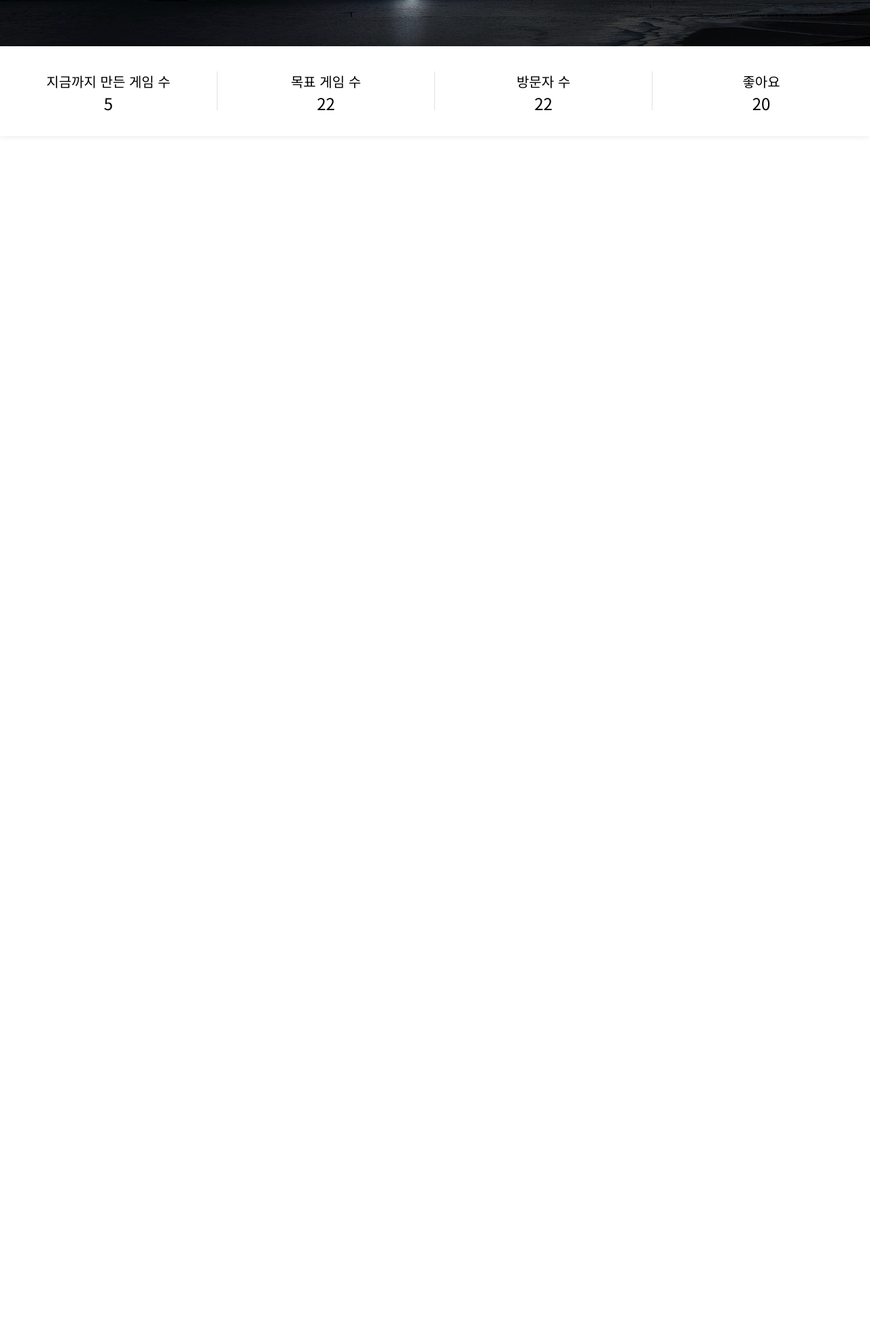
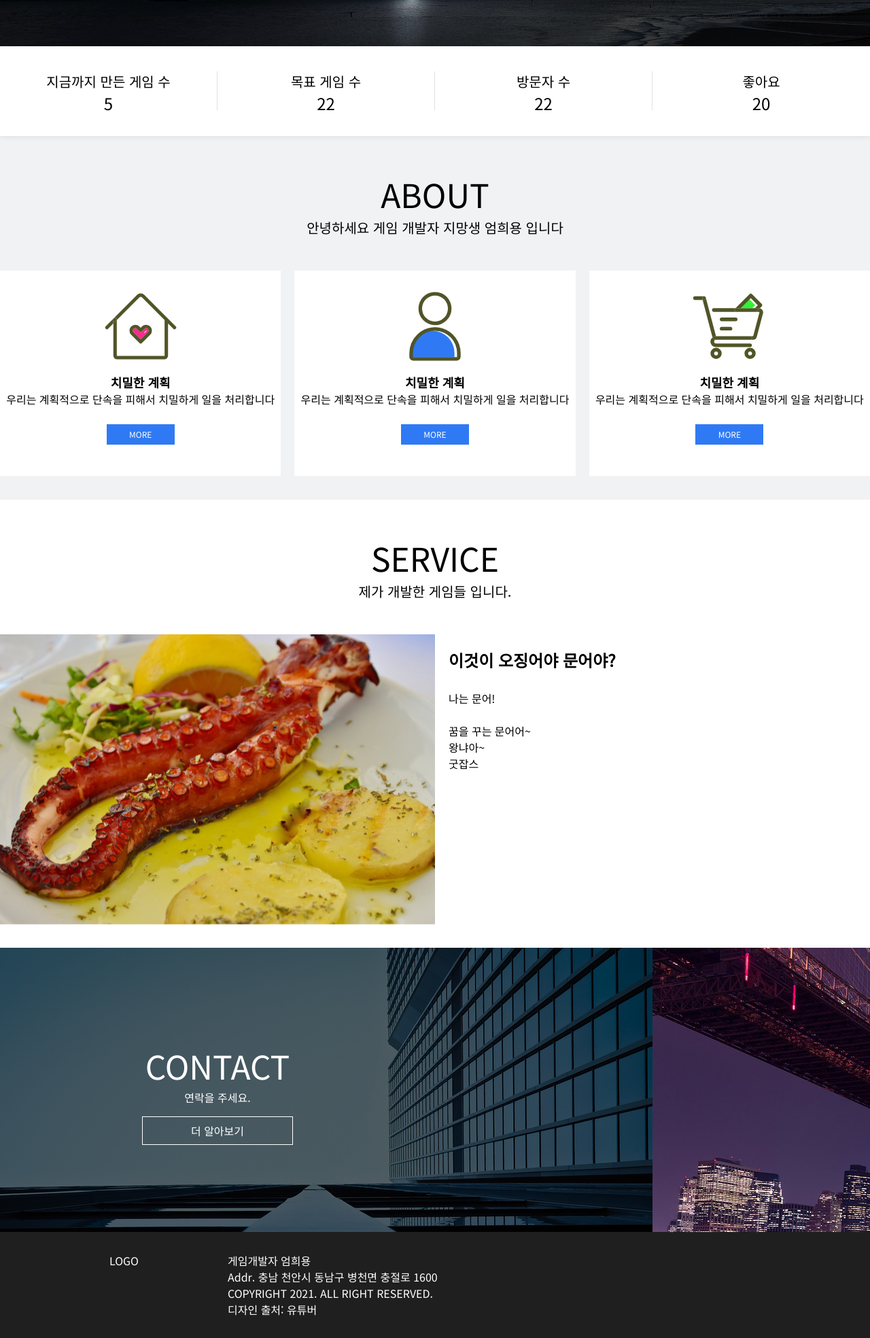
Before and after one commit to MomDra/GameWebPage, a PHP site: page /home.html in a window 1280 px wide. Shown: the part 584-2552 px from the top of the page at 68% size. Before the commit the page ends 747 px from the top, so only its background shows below. Run offline with PHP 8.4, Linux system fonts and the light colour scheme.

Commit message:
Copy tmp

```diff
--- a/4/home.html
+++ b/4/home.html
@@ -7,7 +7,7 @@
     <title>MomDraStudio</title>
     <link rel="preconnect" href="https://fonts.gstatic.com">
     <link rel="preconnect" href="https://fonts.gstatic.com">
-<link href="https://fonts.googleapis.com/css2?family=Noto+Sans+KR&display=swap" rel="stylesheet">
+    <link href="https://fonts.googleapis.com/css2?family=Noto+Sans+KR&display=swap" rel="stylesheet">
     <link rel="stylesheet" type="text/css" href="style.css">
 </head>
 <body>
@@ -22,9 +22,9 @@
                 </div>
                 <ul class="nav">
                     <li><a href="#">HOME</a></li>
-                    <li><a href="#">ABOUT</a></li>
-                    <li><a href="#">SERVICE</a></li>
-                    <li><a href="#">CONTACT</a></li>
+                    <li><a href="#link_main_text0">ABOUT</a></li>
+                    <li><a href="#link_main_text1">SERVICE</a></li>
+                    <li><a href="#link_main_text2">CONTACT</a></li>
                 </ul>
             </div>
             <div class="intro_text">
@@ -60,8 +60,97 @@
                 </div>
             </li>
         </ul>
+        <!-- amount end -->
 
+        <div class="main_text0" id="link_main_text0">
+            <h1>ABOUT</h1>
+            <div class="contents1">안녕하세요 게임 개발자 지망생 엄희용 입니다</div>
 
+            <ul class="icons">
+                <li>
+                    <div class="icon_img">
+                        <img src="img/icon3.svg">
+                    </div>
+                    <div class="contents1_bold">치밀한 계획</div>
+                    <div class="contents2">
+                        우리는 계획적으로 단속을 피해서 치밀하게 일을 처리합니다
+                    </div>
+                    <div class="more">
+                        MORE
+                    </div>
+                </li>
+                <li>
+                    <div class="icon_img">
+                        <img src="img/icon0.svg">
+                    </div>
+                    <div class="contents1_bold">치밀한 계획</div>
+                    <div class="contents2">
+                        우리는 계획적으로 단속을 피해서 치밀하게 일을 처리합니다
+                    </div>
+                    <div class="more">
+                        MORE
+                    </div>
+                </li>
+                <li>
+                    <div class="icon_img">
+                        <img src="img/icon2.svg">
+                    </div>
+                    <div class="contents1_bold">치밀한 계획</div>
+                    <div class="contents2">
+                        우리는 계획적으로 단속을 피해서 치밀하게 일을 처리합니다
+                    </div>
+                    <div class="more">
+                        MORE
+                    </div>
+                </li>
+            </ul>
+        </div>
+        <!-- main_text0 end -->
+
+        <div class="main_text1" id="link_main_text1">
+            <h1>SERVICE</h1>
+            <div class="contents1">제가 개발한 게임들 입니다.</div>
+            <div class="service">
+                <div class="game_photo">
+                    <img src="img/food.png">
+                </div>
+                <div class="contents2">
+                    <h2>이것이 오징어야 문어야?</h2>
+                    나는 문어!
+                    <br>
+                    <br> 꿈을 꾸는 문어어~
+                    <br> 왕냐아~
+                    <br> 굿잡스
+                </div>
+            </div>
+        </div>
+        <!-- main_text1 end -->
+
+        <div class="main_text2" id="link_main_text2">
+            <ul>
+                <li>
+                    <div><h1>CONTACT</h1></div>
+                    <div>연락을 주세요.</div>
+                    <div class="more2">
+                        더 알아보기
+                    </div>
+                </li>
+                <li></li>
+            </ul>
+        </div>
+        <!-- main_text2 end -->
+
+        <footer>
+            <div>
+                LOGO
+            </div>
+            <div>
+                게임개발자 엄희용<br>
+                Addr. 충남 천안시 동남구 병천면 충절로 1600<br>
+                COPYRIGHT 2021. ALL RIGHT RESERVED.<br>
+                디자인 출처: 유튜버
+            </div>
+        </footer>
     </div>
 </body>
 </html>
--- a/4/style.css
+++ b/4/style.css
@@ -16,6 +16,16 @@ h1{
 .contents1{
     font-size: 20px;
     font-weight: lighter;
+}
+
+.contents1_bold{
+    font-size: 18px;
+    font-weight: bold;
+}
+
+.contents3{
+    font-size: 14px;
+    font-weight: 100;
 }
 
 .result{
@@ -114,3 +124,138 @@ h1{
 .amount > li:not(:last-child) > div{
     border-right: 1px solid #e1e1e1;
 }
+
+/* main_text */
+
+.main_text0{
+    width: 100%;
+    height: 601px;
+    margin-top: -132px;
+    background-color: #f1f2f3;
+}
+
+.main_text0 > h1{
+    padding-top: 116px;
+    text-align: center;
+}
+
+.main_text0 > .contents1{
+    text-align: center;
+}
+
+.icons{
+    display: flex;
+    width: 1280px;
+    margin: auto;
+}
+
+.icons > li{
+    flex: 1;
+    height: 302px;
+    background-color: white;
+    /* margin-top: 49px; */
+    margin-top: 49px;
+    text-align: center;
+}
+
+.icons > li > .icon_img{
+    margin-top: 18px;
+}
+
+.icons > li:not(:last-child){
+    margin-right: 20px;
+}
+
+.icons .contents2{
+    width: 240;
+    margin: auto;
+}
+
+.more{
+    width: 100px;
+    height: 30px;
+    background-color: #2f7af4;
+    color: white;
+    font-size: 12px;
+    line-height: 30px;
+    margin: 25px auto;
+}
+
+/* main_text1 */
+
+.main_text1{
+    width: 100%;
+    height: 659px;
+}
+
+.main_text1 > h1{
+    padding-top: 50px;
+    text-align: center;
+}
+
+.main_text1 > .contents1{
+    text-align: center;
+}
+
+.service{
+    width: 1280px;
+    display: flex;
+    margin: 49px auto;
+    height: 427px;
+}
+
+.service > .contents2{
+    padding: 20px;
+}
+
+.service > .contents2 > h2{
+    margin-bottom: 27px;
+}
+
+/* main_text 2 */
+.main_text2{
+    width: 100%;
+    height: 418px;
+    background-image: url("img/contact.png");
+}
+
+.main_text2 > ul{
+    display: flex;
+    padding-top: 138px;
+}
+
+.main_text2 > ul > li{
+    flex: 1;
+    text-align: center;
+}
+
+.main_text2 > ul >li > div > h1,
+.main_text2 > ul >li > div{
+    color: white;
+}
+
+.more2{
+    width: 220px;
+    height: 40px;
+    border: 1px solid white;
+    cursor: pointer;
+    line-height: 40px;
+    margin: 16px auto;
+}
+
+footer{
+    display: flex;
+    background-color: #1f1f1f;
+    padding: 30px;
+}
+
+footer > div:first-child{
+    flex: 3;
+    text-align: center;
+    color:white;
+}
+
+footer > div:last-child{
+    flex: 9;
+    color: white;
+}
```
